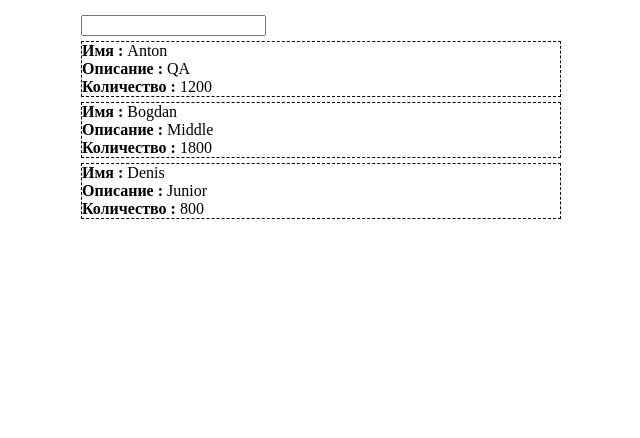
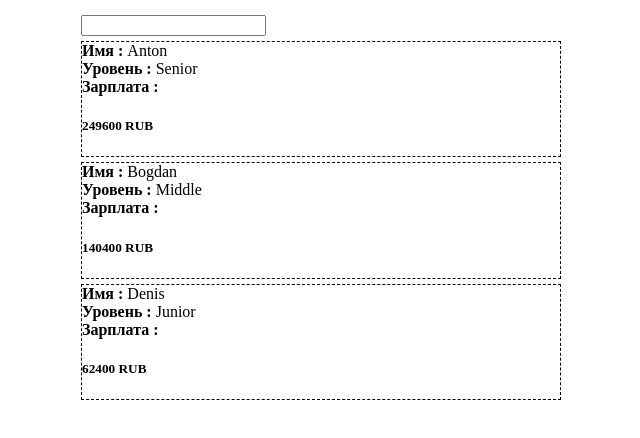
Before and after one commit to EugenKoulik/vue-course, a Vue app: page / in a window 1280 px wide. Shown: the top 438 px of the page, without its empty margins (319-959 px from the left). Built offline with nearby package versions, Linux system fonts and the light colour scheme.

Commit message:
Added dz3

```diff
--- a/src/App.module.css
+++ b/src/App.module.css
@@ -4,13 +4,3 @@
     margin-top: 15px;
     width: 30em;
 }
-.card {
-    width: auto;
-    display: block;
-    border: 1px dashed black;
-    margin-top: 5px;
-}
-.card-list {
-    width: auto;
-    margin-top: 10px;
-}
--- a/src/App.vue
+++ b/src/App.vue
@@ -1,5 +1,5 @@
 <script setup>
-import CardList from "./components/CardList.vue";
+import CardList from "./components/CardList/CardList.vue";
 import css from "./App.module.css";
 import { reactive, ref, computed } from "vue";
 
@@ -9,20 +9,23 @@ const cards = reactive([
   {
     id: 1,
     name: "Anton",
-    description: "QA",
-    count: 1200
+    grade: "Senior",
+    salary: 3200,
+    currency: "USD"
   },
   {
     id: 2,
     name: "Bogdan",
-    description: "Middle",
-    count: 1800
+    grade: "Middle",
+    salary: 1800,
+    currency: "USD"
   },
   {
     id: 3,
     name: "Denis",
-    description: "Junior",
-    count: 800
+    grade: "Junior",
+    salary: 800,
+    currency: "USD"
   }
 ]);
 
--- a/src/components/Card.vue
+++ /dev/null
@@ -1,17 +0,0 @@
-<script setup>
-import css from "../App.module.css";
-
-defineProps({
-  name: String,
-  description: String,
-  count: Number
-});
-</script>
-
-<template>
- <div :class="css.card">
-   <div><strong>Имя : </strong> {{name}} </div>
-   <div><strong>Описание : </strong> {{description}} </div>
-   <div><strong>Количество : </strong> {{count}} </div>
- </div>
-</template>
--- /dev/null
+++ b/src/components/Card/Card.module.css
@@ -0,0 +1,6 @@
+.card {
+    width: auto;
+    display: block;
+    border: 1px dashed black;
+    margin-top: 5px;
+}
--- /dev/null
+++ b/src/components/Card/Card.vue
@@ -0,0 +1,18 @@
+<script setup>
+import css from "./Card.module.css";
+
+defineProps({
+  name: String,
+  grade: String
+});
+</script>
+
+<template>
+ <div :class="css.card">
+   <div><strong>Имя : </strong> {{name}} </div>
+   <div><strong>Уровень : </strong> {{grade}} </div>
+   <div><strong>Зарплата : </strong>
+     <slot name="currency"></slot>
+   </div>
+ </div>
+</template>
--- a/src/components/CardList.vue
+++ /dev/null
@@ -1,22 +0,0 @@
-<script setup>
-import css from "../App.module.css";
-import Card from "./Card.vue"
-
-defineProps({
-  cards: {
-    type: Array
-  }
-})
-</script>
-
-<template>
-  <div :class="css.cardList">
-    <div v-for="card in cards" :key="card.id">
-      <Card
-          :name="card.name"
-          :description="card.description"
-          :count="card.count"
-      ></Card>
-    </div>
-  </div>
-</template>
--- /dev/null
+++ b/src/components/CardList/CardList.module.css
@@ -0,0 +1,4 @@
+.card-list {
+    width: auto;
+    margin-top: 10px;
+}
--- /dev/null
+++ b/src/components/CardList/CardList.vue
@@ -0,0 +1,65 @@
+<script setup>
+import css from "./CardList.module.css";
+import Card from "../Card/Card.vue"
+import { ref, reactive, onMounted, onUnmounted } from "vue";
+
+defineProps({
+  cards: {
+    type: Array
+  }
+});
+
+const currentId = ref(0);
+const interval = ref(0);
+
+const currencies  = reactive([
+  {
+    id: 0,
+    name: "EUR",
+    coefficient: 0.919901
+  },
+  {
+    id: 1,
+    name: "RUB",
+    coefficient: 78.000119
+  },
+  {
+    id: 2,
+    name: "USD",
+    coefficient: 1
+  },
+]);
+
+onMounted(() => {
+  interval.value = setInterval( () => {
+
+    currentId.value++;
+
+    if (currentId.value >= currencies.length) {
+
+      currentId.value = 0;
+    }
+
+  }, 3000);
+});
+
+onUnmounted(() => {
+  clearInterval(interval.value);
+});
+
+</script>
+
+<template>
+  <div :class="css.cardList">
+    <div v-for="card in cards" :key="card.id">
+      <Card
+          :name="card.name"
+          :grade="card.grade"
+      >
+        <template #currency>
+          <h5>{{Math.round(card.salary * currencies[currentId].coefficient)}} {{currencies[currentId].name}}</h5>
+        </template>
+      </Card>
+    </div>
+  </div>
+</template>
--- a/src/components/Timer.vue
+++ b/src/components/Timer/Timer.vue
@@ -1,5 +1,5 @@
 <script setup>
-import Counter from "./Counter.vue"
+import Counter from "../Counter/Counter.vue"
 import { ref, watchEffect } from "vue";
 
 const startCountOfSeconds = 140;
```
Also changed, not shown: src/components/Counter/Counter.module.css (added), src/components/Counter/Counter.vue (renamed from src/components/Counter.vue), src/components/Timer/Timer.module.css (added).
